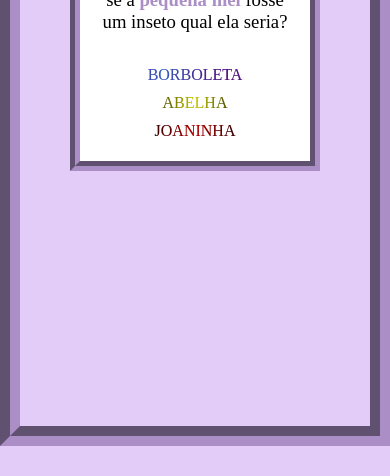
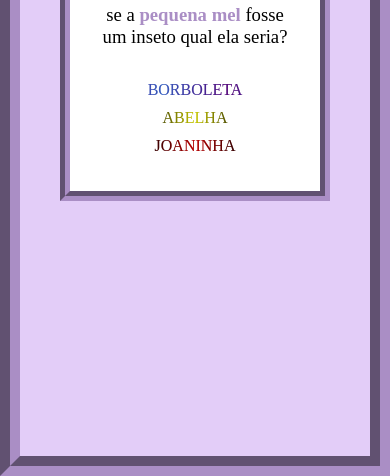
Before and after one commit to pequenamel/quem-e-a-pequena-mel, a plain HTML site: page index.html in a window 390 px wide. Shown: the part 404-880 px from the top of the page. Before the commit the page ends 850 px from the top, so only its background shows below. Drawn offline with Linux system fonts and the light colour scheme.

Commit message:
Add files via upload

```diff
--- a/style.css
+++ b/style.css
@@ -90,7 +90,7 @@ body{
         width: 200px;
         height: 250px;
         margin: 255px auto;
-        padding: 15px;
+        padding: 30px 25px;
         border: 10px groove rgb(170, 142, 197);
     }
 
@@ -102,6 +102,7 @@ body{
     #wrapper form{
         display: flex;
         flex-flow: column;
+        padding-bottom: 20px;
     }
 
     #wrapper a:not(:last-child){
@@ -115,5 +116,6 @@ body{
         width: 150px;
         padding: 30px 25px;
         margin: 240px auto;
+        height: 280px;
     }
 }
```
